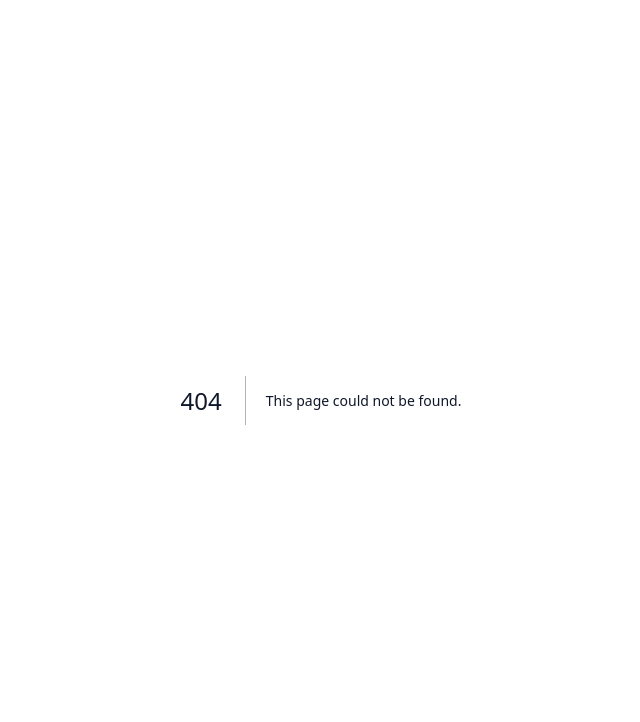
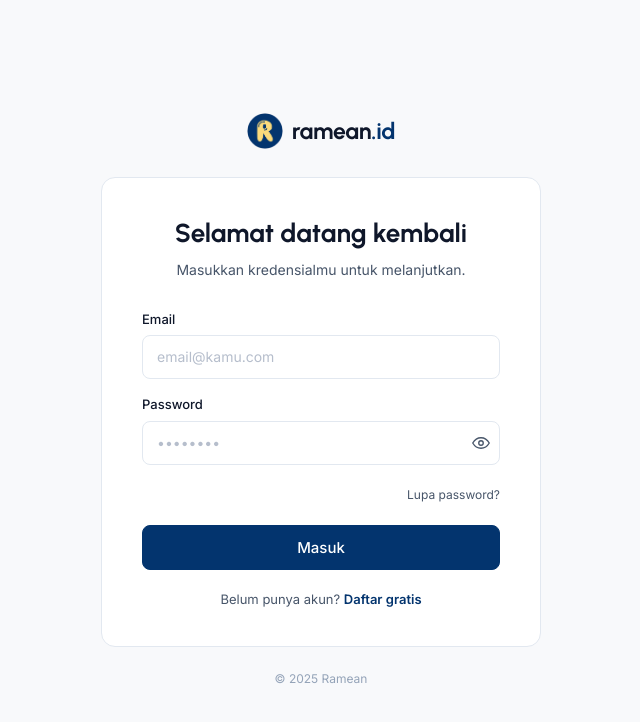
Before and after one commit to sterbenmzrt/ramean-prototype, a Next.js app: page /login in a window 1280 px wide. Before the commit this address had no page. Shown: the top 722 px of the page, without its empty margins (319-959 px from the left). Built offline with nearby package versions, Linux system fonts and the light colour scheme; no server answers.

Commit message:
US-02: login (Credentials + Google)
Halaman /login: sign-in via email/password atau Google, redirect ke
/marketplace setelah sesi aktif.

```diff
--- /dev/null
+++ b/app/login/page.jsx
@@ -0,0 +1,151 @@
+"use client";
+
+import { Suspense, useEffect, useState } from "react";
+import { useRouter, useSearchParams } from "next/navigation";
+import { signIn, getProviders } from "next-auth/react";
+import Link from "next/link";
+import RameanLogo from "@/components/ui/RameanLogo";
+import Btn from "@/components/ui/Btn";
+import Field, { inputClass } from "@/components/ui/Field";
+import { EyeIcon, EyeOffIcon, GoogleIcon } from "@/components/ui/icons";
+
+export default function LoginPage() {
+  return (
+    <Suspense fallback={<div className="bg-bg min-h-screen" />}>
+      <LoginForm />
+    </Suspense>
+  );
+}
+
+function LoginForm() {
+  const router = useRouter();
+  const searchParams = useSearchParams();
+  const callbackUrl = searchParams.get("callbackUrl") || "/marketplace";
+  const [form, setForm] = useState({ email: "", password: "" });
+  const [showPw, setShowPw] = useState(false);
+  const [error, setError] = useState("");
+  const [loading, setLoading] = useState(false);
+  const [googleEnabled, setGoogleEnabled] = useState(false);
+
+  const up = (k, v) => setForm((f) => ({ ...f, [k]: v }));
+
+  useEffect(() => {
+    getProviders().then((p) => setGoogleEnabled(Boolean(p?.google)));
+  }, []);
+
+  async function handleSubmit(e) {
+    e.preventDefault();
+    setError("");
+    setLoading(true);
+    const result = await signIn("credentials", {
+      redirect: false,
+      email: form.email,
+      password: form.password,
+    });
+    if (result?.error) {
+      setError("Email atau password salah.");
+      setLoading(false);
+      return;
+    }
+    router.push(callbackUrl);
+  }
+
+  return (
+    <div className="bg-bg min-h-screen flex flex-col items-center justify-center px-5 py-10">
+      <Link href="/" className="mb-7">
+        <RameanLogo size={36} />
+      </Link>
+
+      <div className="w-full max-w-[440px] bg-white border border-border rounded-[14px] px-10 py-9">
+        <h1 className="font-heading font-bold text-[26px] text-text mb-1.5 text-center">
+          Selamat datang kembali
+        </h1>
+        <p className="text-text-md text-sm mb-7 leading-relaxed text-center font-body">
+          Masukkan kredensialmu untuk melanjutkan.
+        </p>
+
+        {error && (
+          <div
+            role="alert"
+            className="mb-5 px-4 py-3 rounded-lg bg-err-bg border border-[#FCA5A5] text-err text-[13px] font-body"
+          >
+            {error}
+          </div>
+        )}
+
+        <form onSubmit={handleSubmit} noValidate>
+          <Field label="Email" htmlFor="email">
+            <input
+              id="email"
+              value={form.email}
+              onChange={(e) => up("email", e.target.value)}
+              placeholder="email@kamu.com"
+              type="email"
+              className={inputClass}
+            />
+          </Field>
+
+          <Field label="Password" htmlFor="password">
+            <div className="relative">
+              <input
+                id="password"
+                value={form.password}
+                onChange={(e) => up("password", e.target.value)}
+                placeholder="••••••••"
+                type={showPw ? "text" : "password"}
+                className={inputClass + " pr-10"}
+              />
+              <button
+                type="button"
+                aria-label={showPw ? "Sembunyikan password" : "Tampilkan password"}
+                onClick={() => setShowPw(!showPw)}
+                className="absolute right-2.5 top-1/2 -translate-y-1/2 bg-none border-none cursor-pointer text-text-md inline-flex"
+              >
+                {showPw ? <EyeOffIcon /> : <EyeIcon />}
+              </button>
+            </div>
+          </Field>
+
+          <div className="text-right mb-5">
+            <a href="#" className="text-xs text-text-md no-underline font-body">
+              Lupa password?
+            </a>
+          </div>
+
+          <Btn type="submit" variant="primary" full size="lg" disabled={loading}>
+            {loading ? "Memproses…" : "Masuk"}
+          </Btn>
+        </form>
+
+        {googleEnabled && (
+          <>
+            <div className="flex items-center gap-3 my-5">
+              <div className="h-px flex-1 bg-border" />
+              <span className="text-[11px] text-text-sm font-body">atau</span>
+              <div className="h-px flex-1 bg-border" />
+            </div>
+            <Btn
+              variant="outline"
+              full
+              size="lg"
+              onClick={() => signIn("google", { callbackUrl })}
+            >
+              <GoogleIcon /> Lanjut dengan Google
+            </Btn>
+          </>
+        )}
+
+        <div className="mt-4 text-center">
+          <span className="text-[13px] text-text-md font-body">
+            Belum punya akun?{" "}
+            <Link href="/register" className="text-primary font-semibold no-underline">
+              Daftar gratis
+            </Link>
+          </span>
+        </div>
+      </div>
+
+      <div className="mt-6 text-xs text-text-sm font-body">© 2025 Ramean</div>
+    </div>
+  );
+}
```
